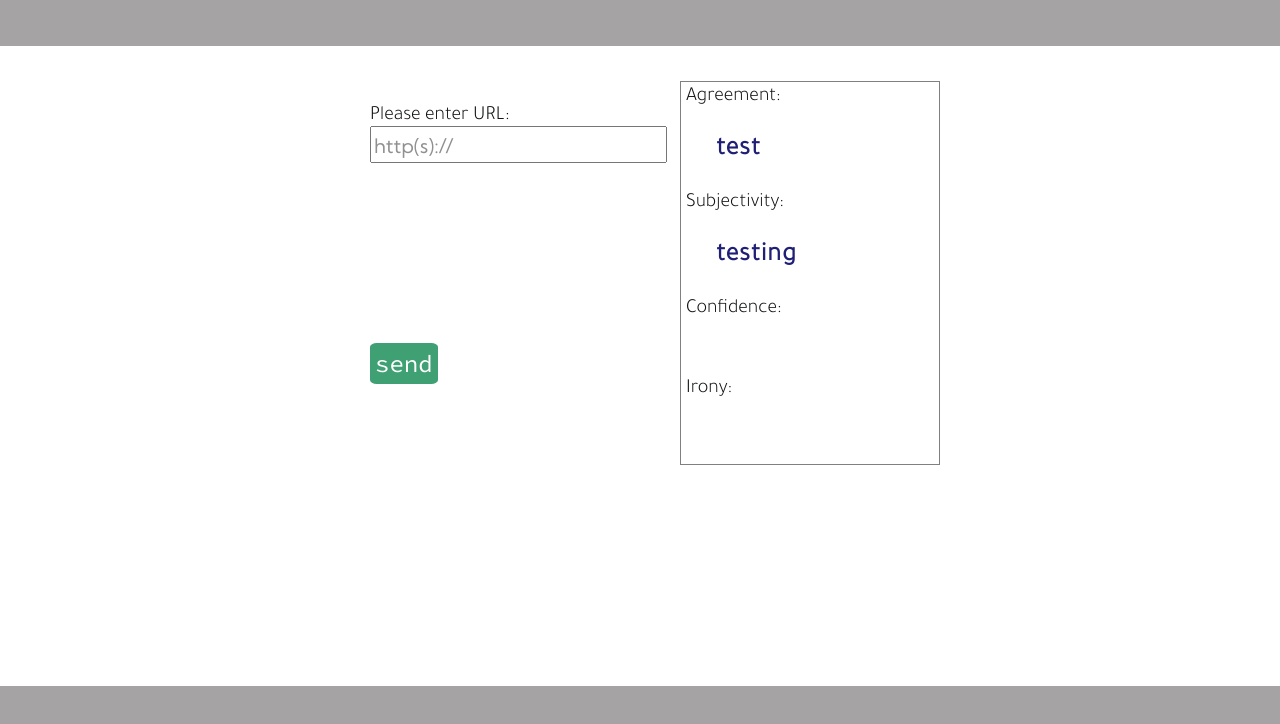
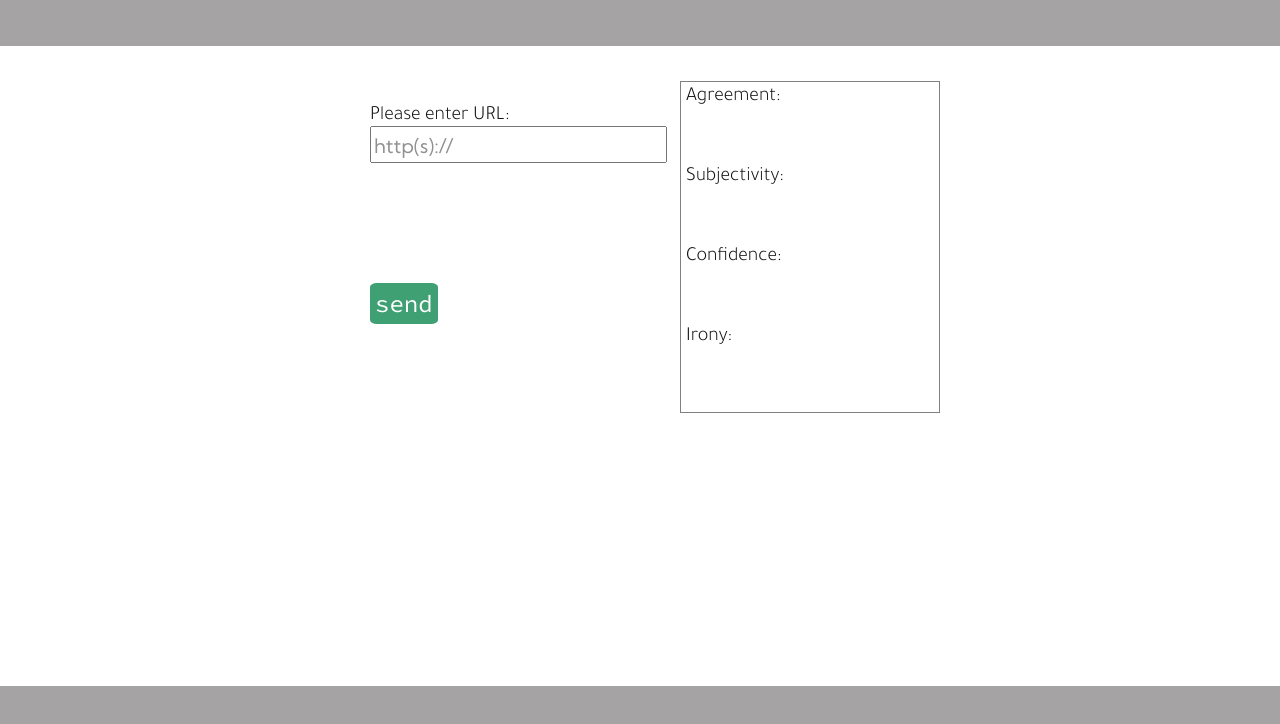
Before and after one commit to sitzelwucht/NLP-api-project, a website built with webpack: page src/client/views/index.html in a window 1280 px wide. Shown: the part 104-828 px from the top of the page. Built offline with nearby package versions, Linux system fonts and the light colour scheme; a web font is replaced by a local one.

Commit message:
removed unuseful stuff

```diff
--- a/src/client/index.js
+++ b/src/client/index.js
@@ -17,8 +17,6 @@ document.getElementById('generate').addEventListener('click', (e) => {
     e.preventDefault();
     getData();
     inputTest.innerHTML = validateInput();
-    Client.getAPIKey().then(key =>
-        apiTest.innerHTML = key)
 
 });
 
--- a/src/client/views/index.html
+++ b/src/client/views/index.html
@@ -24,7 +24,6 @@
           <input type="text" id="url-input" name="evaluate" placeholder="http(s)://">
         </div>
         <div id="input-test"></div>
-        <div id="api-test"></div>
         <div id="button">
           <input type="submit" name="evaluate" id="generate" value="send">
           </div>
@@ -34,8 +33,8 @@
 
   <div id="div2">
     <div id="response">
-      Agreement: <div class="response-field" id="agreement">test</div>
-      Subjectivity: <div class="response-field" id="subjectivity">testing</div>
+      Agreement: <div class="response-field" id="agreement"></div>
+      Subjectivity: <div class="response-field" id="subjectivity"></div>
       Confidence: <div class="response-field" id="confidence"></div>
       Irony: <div class="response-field" id="irony"></div>
 
```
Also changed, not shown: dist/index.html, dist/main.js.
